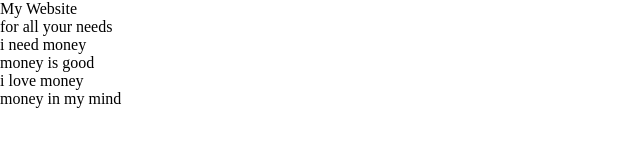
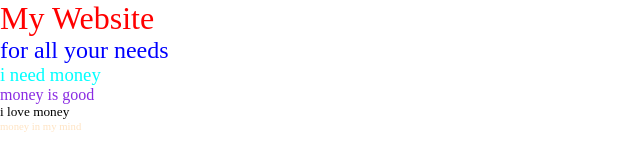
Before and after one commit to IK-GENERAL/IKCODINGCLASS, a plain HTML site: page index.html in a window 1280 px wide. Shown: the whole page, without its empty margins (0-640 px from the left). Drawn offline with Linux system fonts and the light colour scheme.

Commit message:
give colors to headings

```diff
--- a/styles.css
+++ b/styles.css
@@ -5,5 +5,27 @@
     text-decoration: none;
     color :black;
     font-weight: normal;
-    font-size: 16px;
+
+
+
+
 }
+
+h1{
+    color: red;
+}
+h2{
+    color: blue;
+}
+h3{
+    color: aqua;
+}
+h4{
+    color: blueviolet;
+}
+h5{
+    color: black;
+}
+h6{
+    color: bisque;
+}
```
